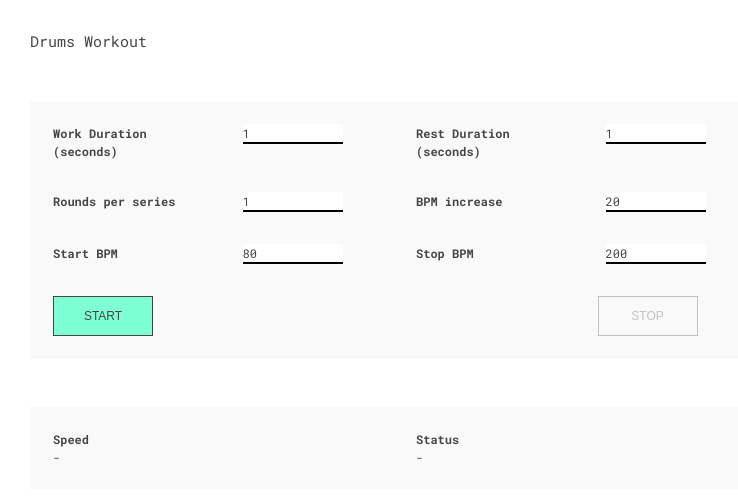
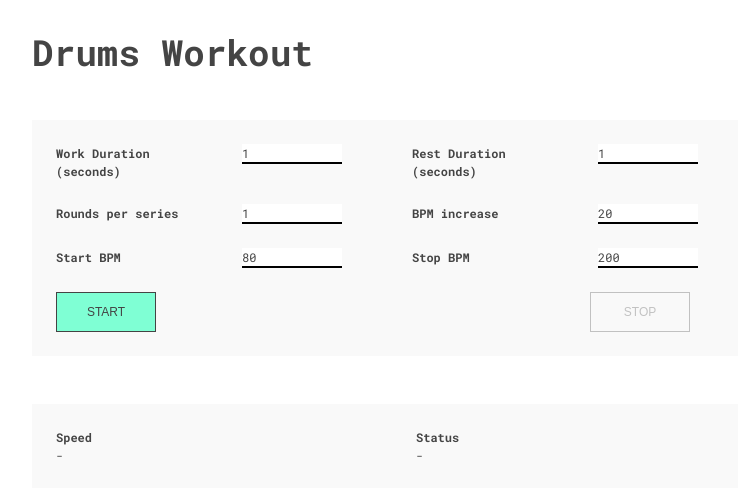
Before and after one commit to cippaciong/drums-workout, a Vue app: page / in a window 1280 px wide. Shown: the top 498 px of the page, without its empty margins (0-738 px from the left). Built offline with nearby package versions, Linux system fonts and the light colour scheme.

Commit message:
fix: heading font size

```diff
--- a/src/App.vue
+++ b/src/App.vue
@@ -78,10 +78,10 @@ function parseSettings() {
 </script>
 
 <template>
-    <h1>Drums Workout</h1>
+    <h1 class="font-bold text-4xl">Drums Workout</h1>
 
     <section>
-      <div class="grid grid-cols-4 gap-4">
+      <div class="grid grid-cols-4 gap-2">
         <div class="settings">
           <label><b>Work Duration (seconds)</b></label>
         </div>
--- a/src/index.css
+++ b/src/index.css
@@ -4,14 +4,15 @@
 
 * {box-sizing:border-box}
 [disabled] {pointer-events:none;opacity:0.3}
+
 body {
   font-family: 'Roboto Mono', monospace;
-  font-size: 15px;
   padding: 2em;
   max-width: 800px;
   line-height: 1.5;
   color: #444;
 }
+
 section {
   margin: 48px 0;
   background: #F9F9F9;
```
